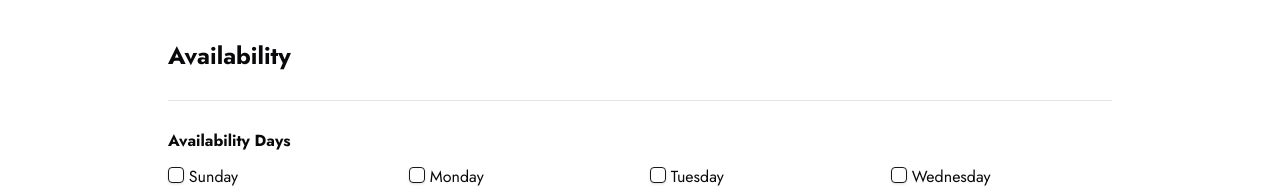
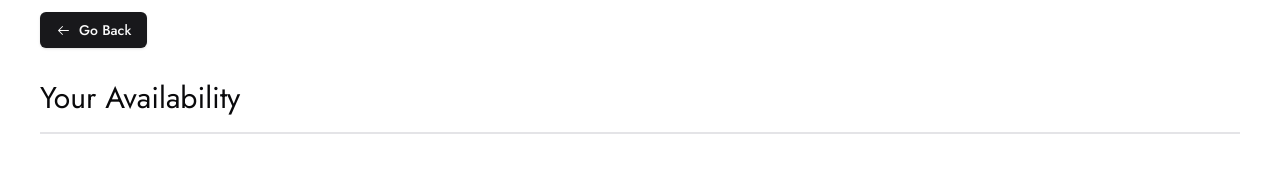
Before and after one commit to Vinaypartap-Singh/MeetEasy, a Next.js app: page /availability in a window 1280 px wide. Shown: the top 189 px of the page. Built offline with nearby package versions, Linux system fonts and the light colour scheme; no server answers.

Commit message:
Header Added

```diff
--- a/src/app/availability/page.tsx
+++ b/src/app/availability/page.tsx
@@ -9,6 +9,7 @@ import { useAuth } from "@clerk/nextjs";
 import DayList from "@/utils/DayList";
 import Header from "@/_components/Header";
 import { useToast } from "@/components/ui/use-toast";
+import MeetingHeader from "@/_components/meetingHeader";
 
 function Availability() {
   const { userId } = useAuth();
@@ -71,6 +72,7 @@ function Availability() {
 
   return (
     <>
+      <MeetingHeader headingTitle="Your Availability" btnText="Go Back" />
       <div className="p-10 max-w-5xl m-auto">
         <h2 className="font-bold text-2xl">Availability</h2>
         <hr className="my-7"></hr>
```
